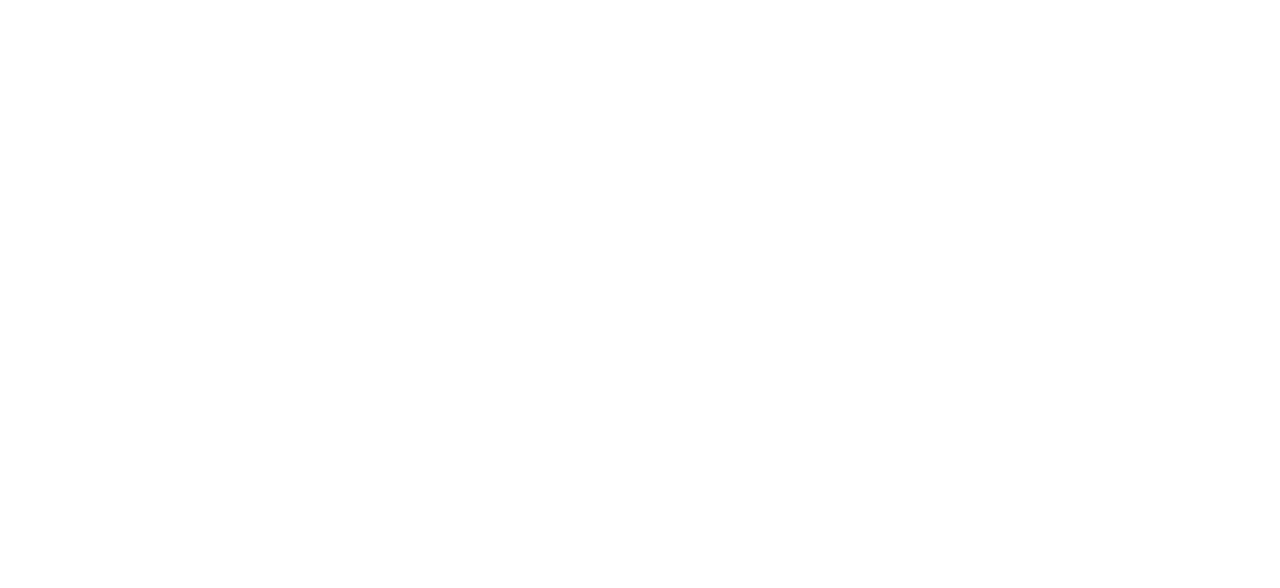
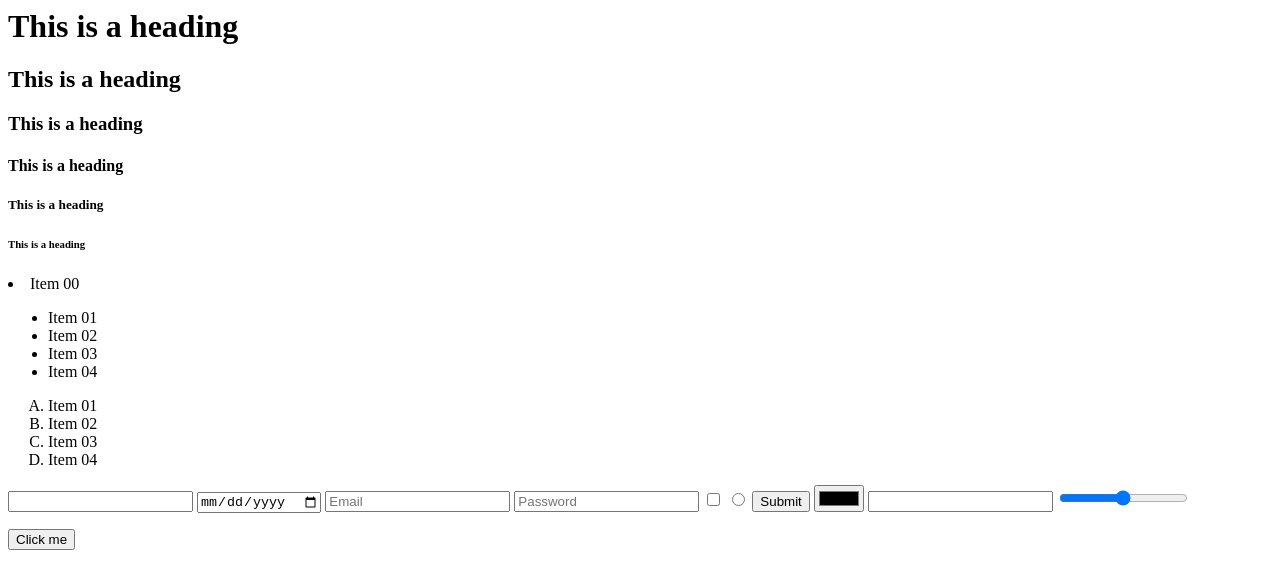
Before and after one commit to swetanshu17/FSWD1092, a plain HTML site: page index.html in a window 1280 px wide. Drawn offline with Linux system fonts and the light colour scheme.

Commit message:
error commited

```diff
--- a/index.html
+++ b/index.html
@@ -1,12 +1,37 @@
-<!DOCTYPE html>
-<html lang="en">
-<head>
-    <meta charset="UTF-8">
-    <meta http-equiv="X-UA-Compatible" content="IE=edge">
-    <meta name="viewport" content="width=device-width, initial-scale=1.0">
-    <title>Document</title>
-</head>
-<body>
+<h1>This is a heading</h1>
+<h2>This is a heading</h2>
+<h3>This is a heading</h3>
+<h4>This is a heading</h4>
+<h5>This is a heading</h5>
+<h6>This is a heading</h6>
 
-</body>
-</html>
+<li>Item 00</li>
+<ul>
+    <li>Item 01</li>
+    <li>Item 02</li>
+    <li>Item 03</li>
+    <li>Item 04</li>
+</ul>
+
+<ol type="A">
+    <li>Item 01</li>
+    <li>Item 02</li>
+    <li>Item 03</li>
+    <li>Item 04</li>
+</ol>
+
+<form action="">
+    <input type="text" />
+    <input type="Date" />
+    <input type="email" placeholder="Email" />
+    <input type="Password" placeholder="Password" />
+    <input type="checkbox" />
+    <input type="radio" />
+    <input type="submit" />
+    <input type="color" />
+    <input type="file " />
+    <input type="range" max="1080" min="0" />
+
+</form>
+
+<button>Click me</button>
```
